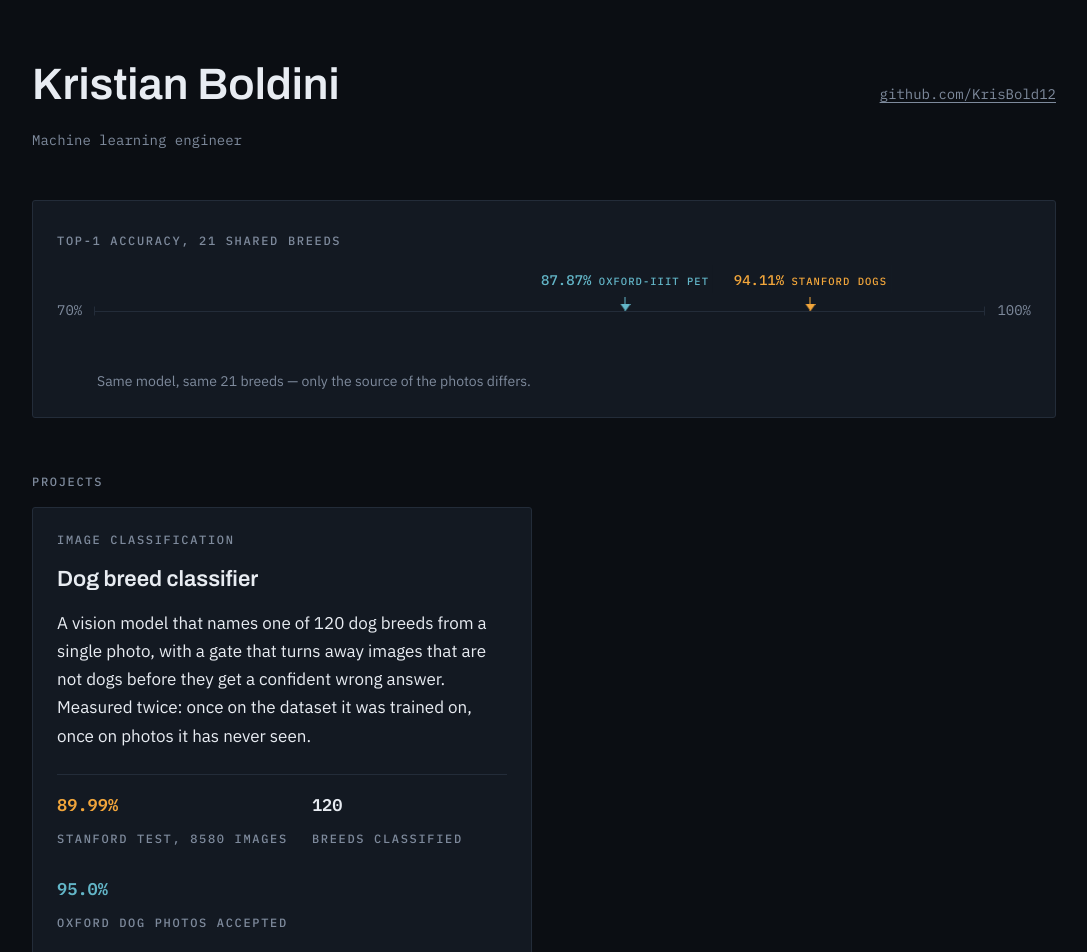
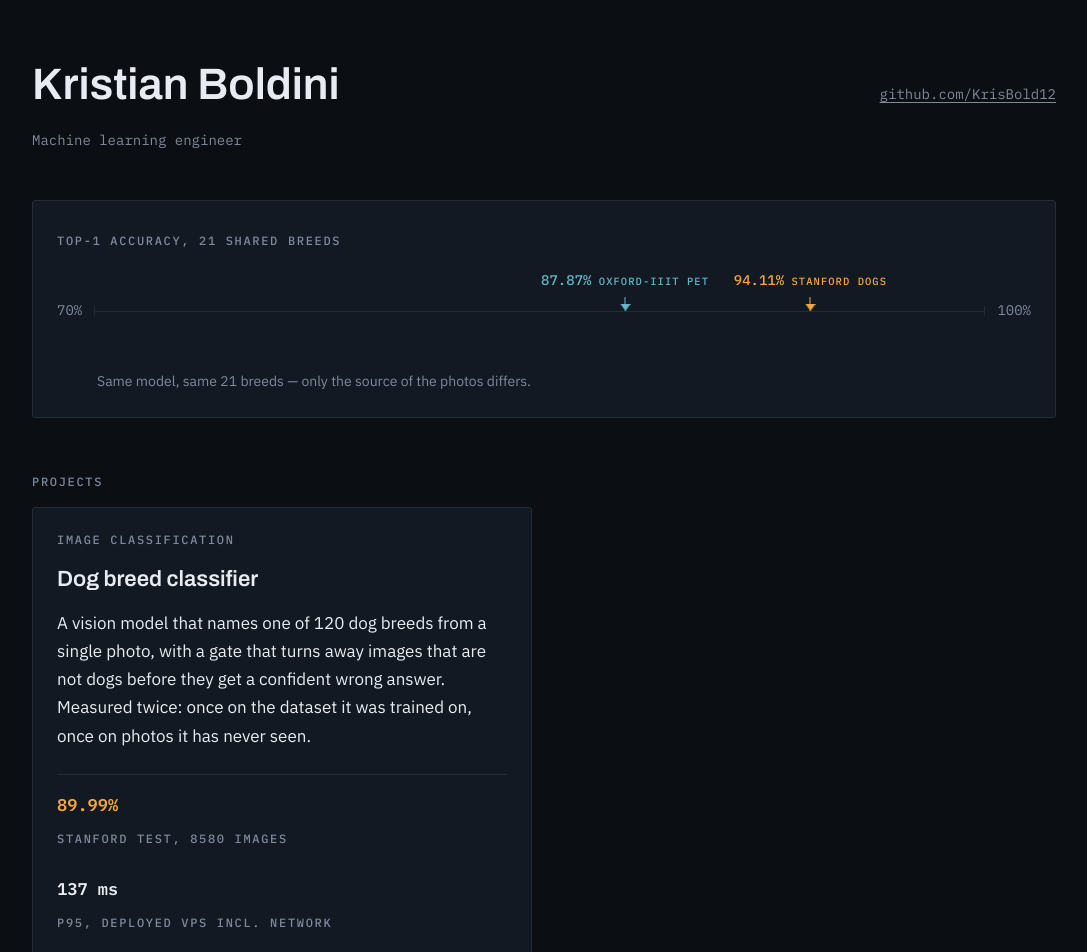
Before and after one commit to KrisBold12/portfolio, a React (Vite) app in the folder web/: page / in a window 1280 px wide. Shown: the top 952 px of the page, without its empty margins (96-1183 px from the left). Built offline with nearby package versions, Linux system fonts and the light colour scheme.

Commit message:
fix: token the card figure font-size and swap in measured VPS p95

```diff
--- a/web/src/components/ProjectCard/ProjectCard.module.css
+++ b/web/src/components/ProjectCard/ProjectCard.module.css
@@ -58,7 +58,7 @@
 
 .figureValue {
   order: 1;
-  font-size: 1.0625rem;
+  font-size: var(--fs-h3);
   font-weight: 600;
   color: var(--bone);
 }
--- a/web/src/data/projects.ts
+++ b/web/src/data/projects.ts
@@ -10,10 +10,16 @@
  *
  * Every value here matches projects/dog-breed/README.md exactly:
  * - 89.99% top-1 on the 8580-image Stanford test split.
- * - 120 breeds is the full Stanford Dogs taxonomy the model was trained on.
  * - 95.0% of real Oxford dog photos are accepted by the OOD gate once its
  *   threshold is calibrated on Oxford's dogs rather than on Stanford's own
  *   validation split (README, "Rejecting what isn't a dog").
+ * - 137 ms p95 measured on the deployed service itself (README, "Serving":
+ *   "deployed at https://kb-portfolio.dev/api, behind nginx on a 4-vCPU
+ *   VPS, at 137 ms p95 including TLS and the network") — not the in-
+ *   container or loopback benchmarks quoted elsewhere in the README, which
+ *   run on different hardware and skip the network entirely. Not
+ *   attributable to either dataset, so it carries no semantic colour, same
+ *   as the figure it replaced.
  */
 export type ProjectFigure = {
   value: string
@@ -40,7 +46,7 @@ export const projects: Project[] = [
       'A vision model that names one of 120 dog breeds from a single photo, with a gate that turns away images that are not dogs before they get a confident wrong answer. Measured twice: once on the dataset it was trained on, once on photos it has never seen.',
     figures: [
       { value: '89.99%', label: 'Stanford test, 8580 images', color: 'var(--signal)' },
-      { value: '120', label: 'breeds classified' },
+      { value: '137 ms', label: 'p95, deployed VPS incl. network' },
       { value: '95.0%', label: 'Oxford dog photos accepted', color: 'var(--probe)' },
     ],
   },
```
